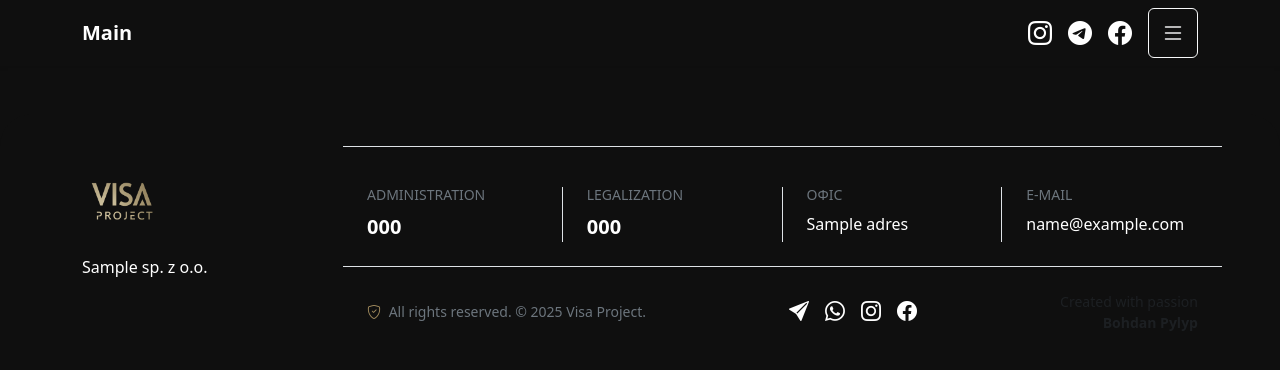
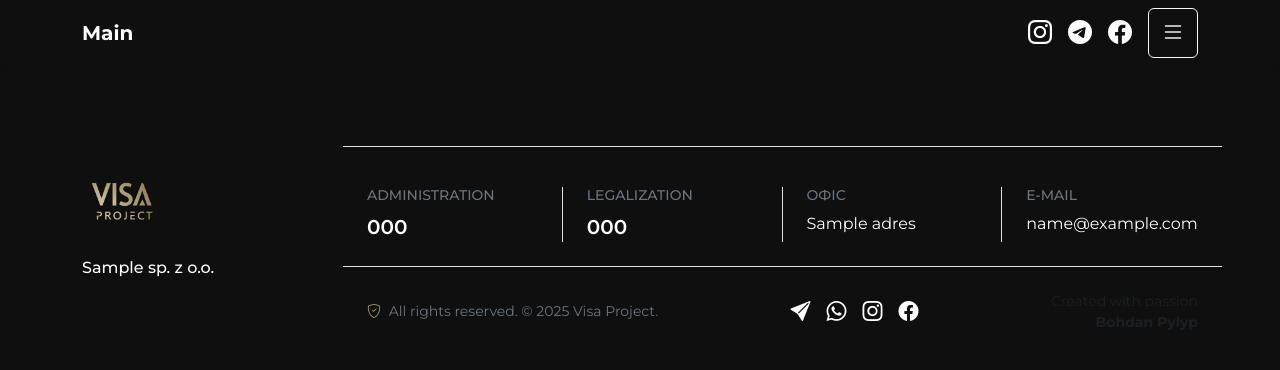
Before and after one commit to PylypPlein/legal_site_dev, a Django app: template legal_site/main/templates/main/base.html in a window 1280 px wide. Shown: the top 370 px of the page. Run offline with Django 5.2, Linux system fonts and the light colour scheme; the template is opened without the code that fills it: most values are stand-ins (such as "Sample title", 1, 10 or a date in 2020).

Commit message:
Font was added to base.html

```diff
--- a/legal_site/main/templates/main/base.html
+++ b/legal_site/main/templates/main/base.html
@@ -15,6 +15,9 @@
   <!-- Swiper CSS -->
   <!-- Swiper CSS -->
   <link rel="stylesheet" href="https://cdn.jsdelivr.net/npm/swiper@11/swiper-bundle.min.css" />
+  <!-- Google Fonts -->
+  <link href="https://fonts.googleapis.com/css2?family=Montserrat:wght@400;500;600;700&display=swap" rel="stylesheet">
+
 
 
   <!-- Bootstrap CSS & Icons -->
@@ -23,6 +26,11 @@
   <link href="https://cdn.jsdelivr.net/npm/aos@2.3.4/dist/aos.css" rel="stylesheet">
 
   <style>
+
+    h1, h2, h3, h4, h5, h6, p {
+      font-family: 'Montserrat', sans-serif;
+    }
+
     :root {
       --color-bg: #0F0F0F;
       --color-text-gold: #A08A5D;
@@ -35,6 +43,7 @@
     body {
       background-color: var(--color-bg);
       color: var(--color-text-light);
+      font-family: 'Montserrat', sans-serif;
     }
 
     .text-gold {
```
